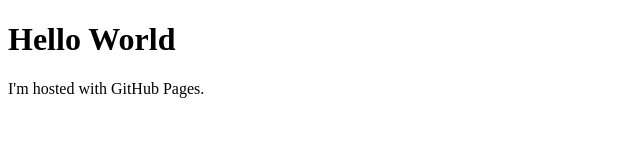
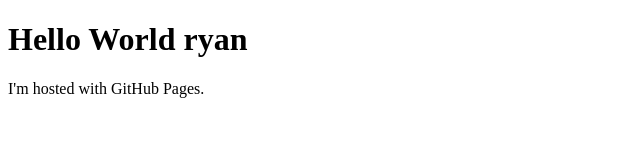
Before and after one commit to duanyanrui/duanyanrui.github.io, a plain HTML site: page index.html in a window 1280 px wide. Shown: the whole page, without its empty margins (0-640 px from the left). Drawn offline with Linux system fonts and the light colour scheme.

Commit message:
Update index.html
test

```diff
--- a/index.html
+++ b/index.html
@@ -1,7 +1,7 @@
 <!DOCTYPE html>
 <html>
 <body>
-<h1>Hello World</h1>
+<h1>Hello World ryan</h1>
 <p>I'm hosted with GitHub Pages.</p>
 </body>
 </html>
```
